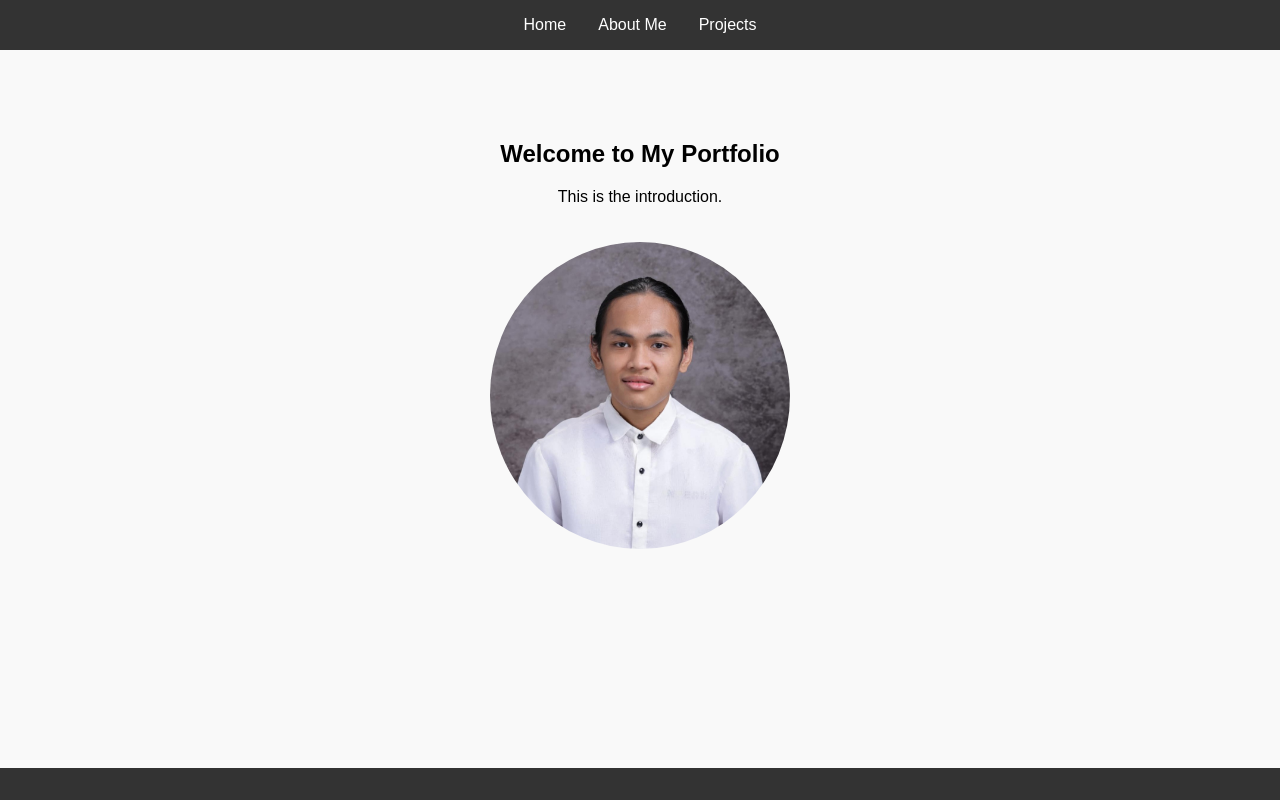
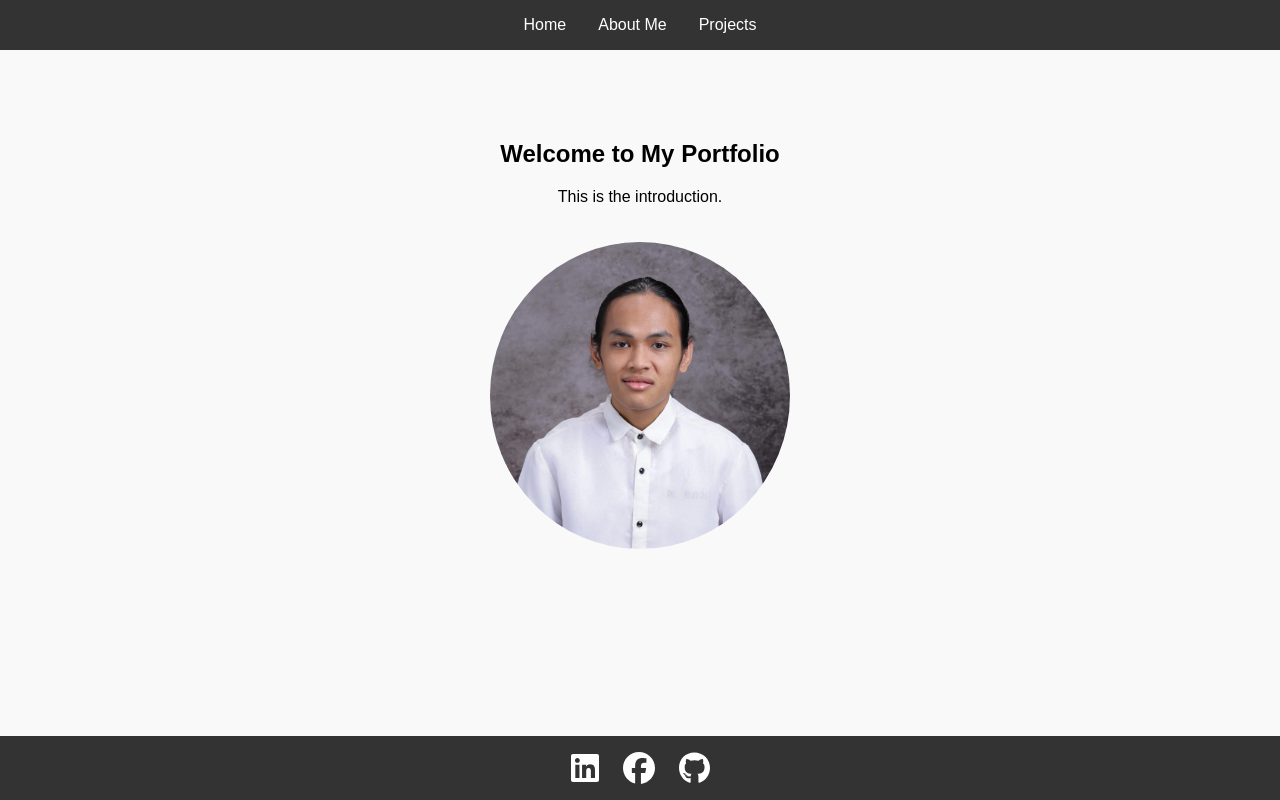
Before and after one commit to chavesjayemerald/ChavesPortfolio, a React (Vite) app: page / in a window 1280 px wide. Shown: the top 800 px of the page. Built offline with nearby package versions, Linux system fonts and the light colour scheme.

Commit message:
Seventh commit

```diff
--- a/package.json
+++ b/package.json
@@ -11,6 +11,9 @@
     "deploy": "gh-pages -d dist"
   },
   "dependencies": {
+    "@fortawesome/fontawesome-svg-core": "^6.7.2",
+    "@fortawesome/free-brands-svg-icons": "^6.7.2",
+    "@fortawesome/react-fontawesome": "^0.2.2",
     "gh-pages": "^6.3.0",
     "react": "^19.1.0",
     "react-dom": "^19.1.0",
--- a/src/App.css
+++ b/src/App.css
@@ -136,14 +136,38 @@ body {
 
 
 .footer {
+  justify-items: center;
+  text-align: center;
   position: fixed;
   bottom: 0;
   width: 100%;
   background-color: #333;
-  padding: 1rem;
+  padding-top: 1rem;
+  padding-bottom: 1rem;
   z-index: 1000;
   display: flex;
   justify-content: center;
+}
+
+
+.social-links {
+  display: flex;
+  gap: 1.5rem;
+  align-items: center;
+}
+
+.social-links a {
   color: white;
-  font-size: 0.9rem;
+  transition: transform 0.2s ease;
 }
+
+.social-links a:hover {
+  transform: scale(1.2);
+  color: #00aced;
+}
+
+.footer-icon {
+  width: 32px;
+  height: 32px;
+  filter: brightness(0) invert(1); /* Makes Jobs180 icon white on dark bg */
+}
--- a/src/components/Footer.jsx
+++ b/src/components/Footer.jsx
@@ -1,8 +1,19 @@
+import { FontAwesomeIcon } from '@fortawesome/react-fontawesome';
+import { faLinkedin, faFacebook, faGithub } from '@fortawesome/free-brands-svg-icons';
+
 export default function Footer() {
   return (
     <footer className="footer">
-      <nav>
-
+      <nav className="social-links">
+        <a href="https://www.linkedin.com/in/chavesjayemerald/" target="_blank" rel="noopener noreferrer">
+          <FontAwesomeIcon icon={faLinkedin} size="2x" />
+        </a>
+        <a href="https://www.facebook.com/ymeraldchaves/" target="_blank" rel="noopener noreferrer">
+          <FontAwesomeIcon icon={faFacebook} size="2x" />
+        </a>
+        <a href="https://github.com/chavesjayemerald" target="_blank" rel="noopener noreferrer">
+          <FontAwesomeIcon icon={faGithub} size="2x" />
+        </a>
       </nav>
     </footer>
   );
```
Also changed, not shown: 1 other file (tests, documents, lock files or other folders).
